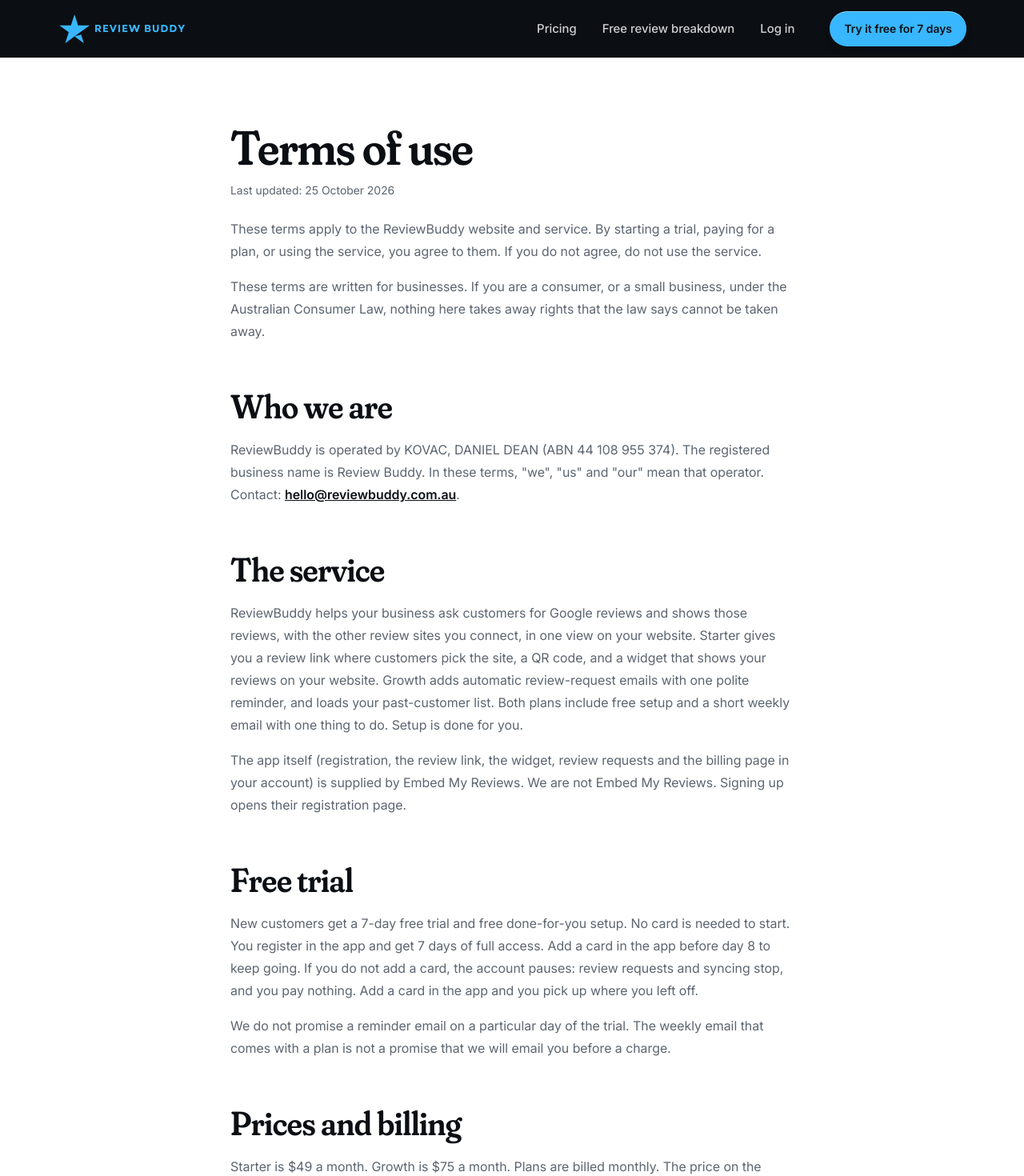
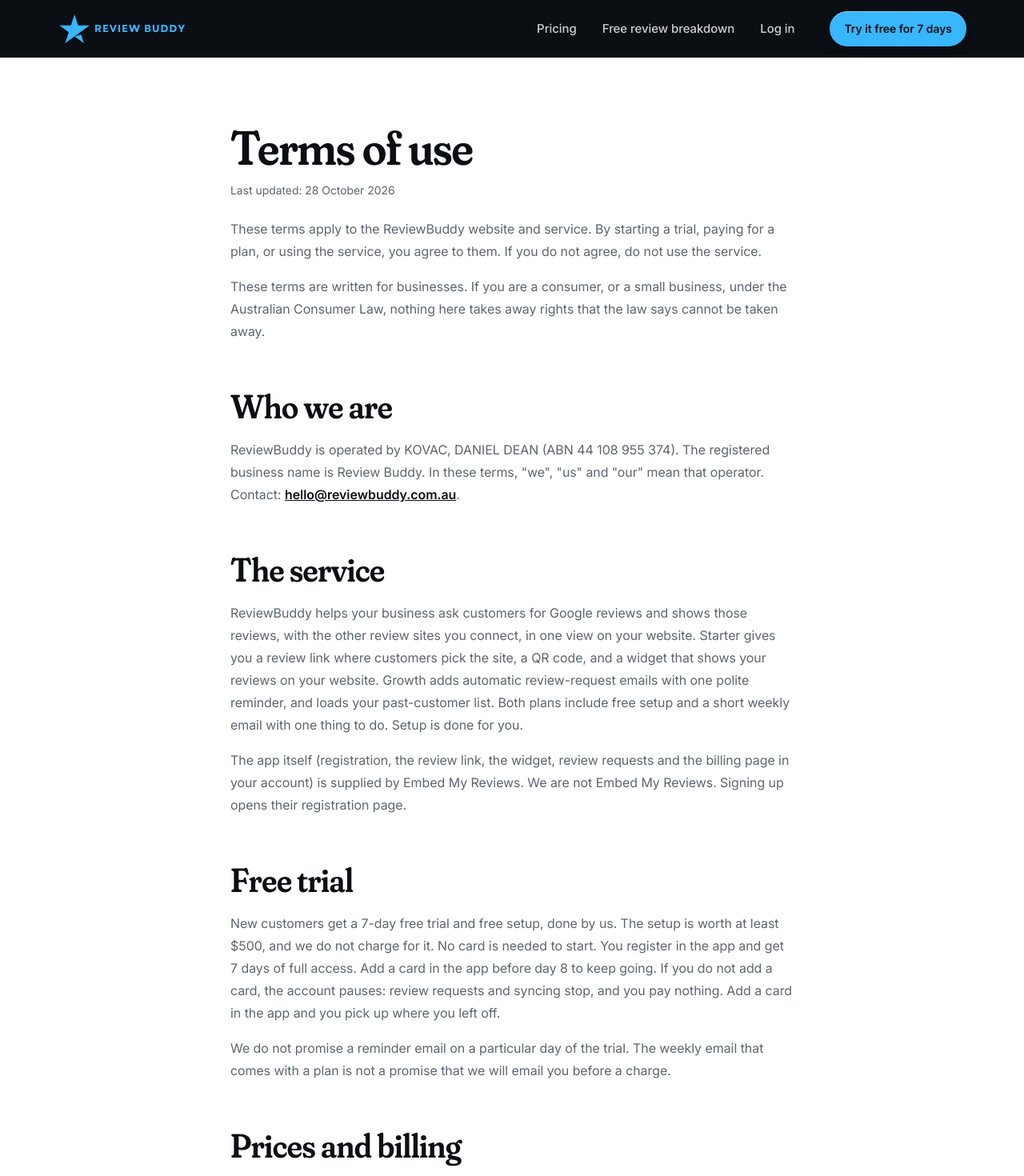
Before and after one commit to Dan-Kovac/ReviewBuddyWebsite, a Next.js app: page /terms in a window 1280 px wide. Shown: the top 1470 px of the page at 80% size. Built offline with nearby package versions, Linux system fonts and the light colour scheme; no server answers.

Commit message:
State that free setup is worth at least $500.
The home setup line and the terms trial sentence use that floor, and the legal date moves to 28 October 2026. The home check allows only the at least form.

Co-authored-by: Dan Kovac <Dan-Kovac@users.noreply.github.com>

```diff
--- a/app/terms/page.tsx
+++ b/app/terms/page.tsx
@@ -73,7 +73,7 @@ export default function TermsPage() {
 
         <h2 className={h2}>Free trial</h2>
         <p>
-          New customers get a 7-day free trial and free done-for-you setup. No
+          New customers get a 7-day free trial and free setup, done by us. The setup is worth at least $500, and we do not charge for it. No
           card is needed to start. You register in the app and get 7 days of
           full access. Add a card in the app before day 8 to keep going. If you
           do not add a card, the account pauses: review requests and syncing
--- a/lib/abn.ts
+++ b/lib/abn.ts
@@ -7,7 +7,7 @@ export const legalEntityName = "KOVAC, DANIEL DEAN";
 /** Registered business name on that same ABR record. The brand on the site is ReviewBuddy. */
 export const registeredBusinessName = "Review Buddy";
 
-export const legalUpdated = "25 October 2026";
+export const legalUpdated = "28 October 2026";
 
 export function confirmedAbnDisplay(value = abn): string | null {
   const digits = value.replace(/\s/g, "");
--- a/lib/site.ts
+++ b/lib/site.ts
@@ -89,7 +89,7 @@ export function planById(id: PlanId): Plan {
   return found;
 }
 
-export const SETUP_LINE = "Setup is free on both plans.";
+export const SETUP_LINE = "Setup is free on both plans, and it's worth at least $500.";
 export const BOTH_PLANS_LINE = "Both plans come with free setup and no contract.";
 export const CTA_LABEL = "Try it free for 7 days";
 export const CLOSING_LINE = "Pick a plan and we'll set it up for you. If it's not for you, cancel from your account.";
```
Also changed, not shown: 1 other file (tests, documents, lock files or other folders).
